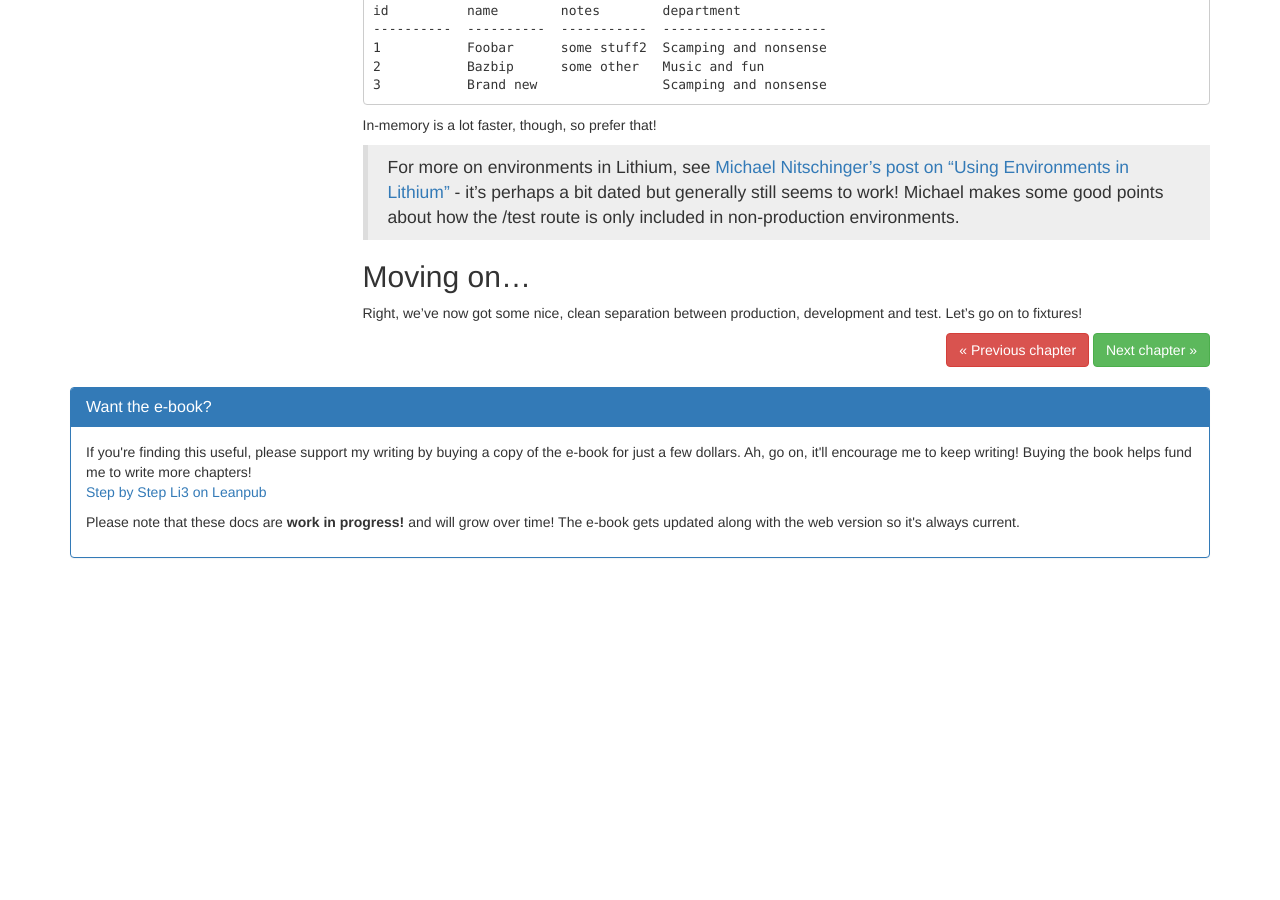
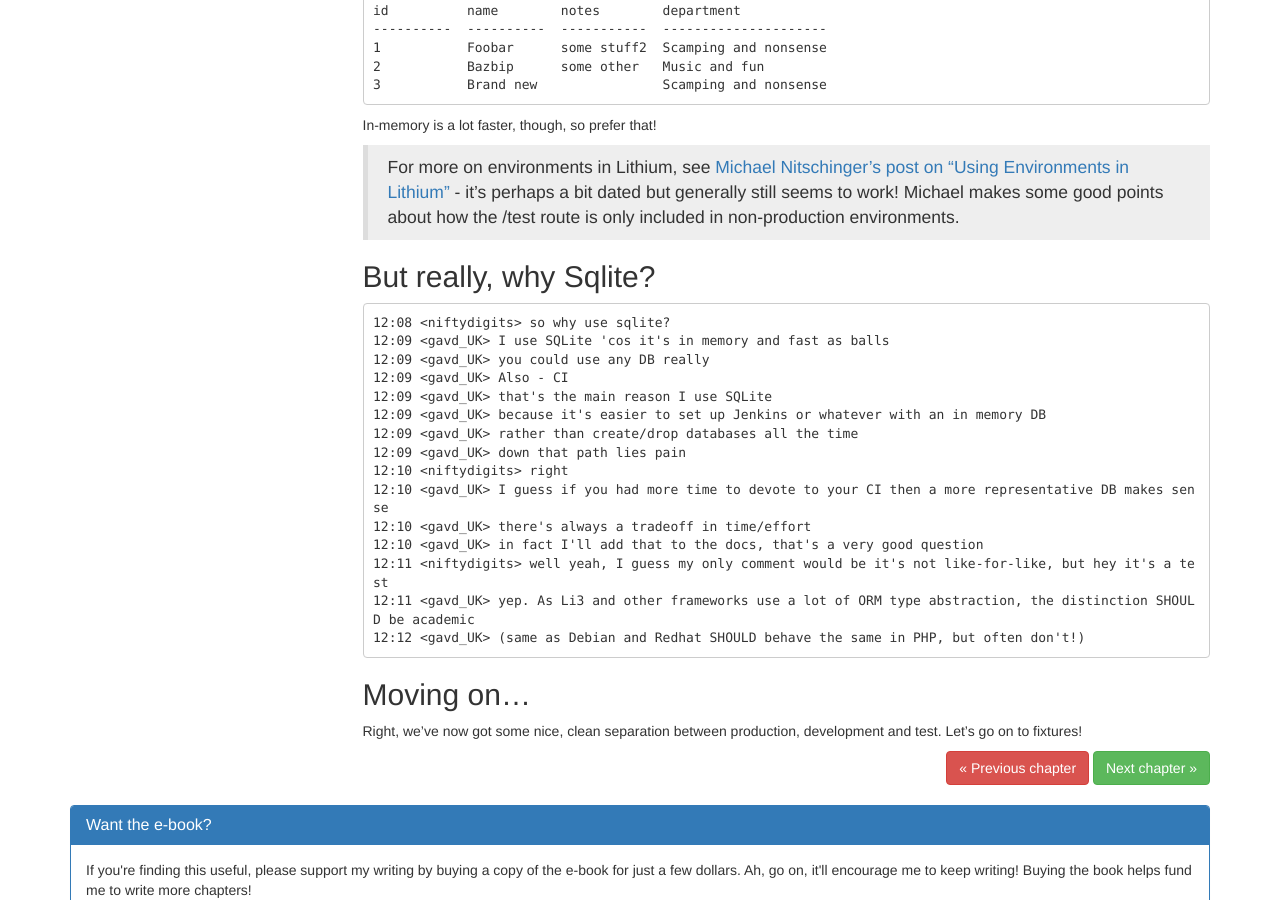
Before and after one commit to gavD/step-by-step-web-apps-with-lithium-php, a Jekyll site: the page built from _posts/2011-09-10-think-of-the-environment.markdown, in a window 1280 px wide and 900 px high, scrolled down 1624 px. Built offline with Jekyll 4.4.1, drawn with Linux system fonts in a browser that asks for light colours; nearby versions of some CDN libraries; Markdown is read by kramdown in place of the engine named in the settings; before the commit the page ends 2202 px from its top, so only the background shows below that; some of the changed text lies outside the part shown.

```diff
--- a/_posts/1980-12-10-acknowledgements.markdown
+++ b/_posts/1980-12-10-acknowledgements.markdown
@@ -9,4 +9,6 @@ Big up [Warren, Carey, Craig, Jenko and Rod - team Unified Diff](http://unifiedd
 
 Thanks to my parents for their constant support and my girl for somehow making me braver.
 
+thanks to the #li3 room on Freenode, especially rapzo, wms and niftydigits, for helping test the book!
+
 If you [bought this book](https://leanpub.com/step-by-step-lithium-php/), thanks to you! If you read it for free on line, that's cool as well, please consider dropping the price of a can of RedBull on buying a copy to help to support me to write more books!
--- a/_posts/2010-12-19-unscientific_benchmarking.markdown
+++ b/_posts/2010-12-19-unscientific_benchmarking.markdown
@@ -2,6 +2,8 @@
 layout: post
 title:  Unscientific benchmarking
 ---
+
+_"Speed don't kill and I'm the proof" - Lemmy_
 
 What we need to do now is figure out roughly how much computar machines we need to make our application run! It depends on a lot of factors - most notably, how many users we are likely to need to support.
 
--- a/_posts/2011-09-10-think-of-the-environment.markdown
+++ b/_posts/2011-09-10-think-of-the-environment.markdown
@@ -73,6 +73,24 @@ In-memory is a lot faster, though, so prefer that!
 
 > For more on environments in Lithium, see [Michael Nitschinger's post on "Using Environments in Lithium"](http://nitschinger.at/Using-Environments-in-Lithium) - it's perhaps a bit dated but generally still seems to work! Michael makes some good points about how the /test route is only included in non-production environments.
 
+## But really, why Sqlite?
+
+    12:08 <niftydigits> so why use sqlite?
+    12:09 <gavd_UK> I use SQLite 'cos it's in memory and fast as balls
+    12:09 <gavd_UK> you could use any DB really
+    12:09 <gavd_UK> Also - CI
+    12:09 <gavd_UK> that's the main reason I use SQLite
+    12:09 <gavd_UK> because it's easier to set up Jenkins or whatever with an in memory DB
+    12:09 <gavd_UK> rather than create/drop databases all the time
+    12:09 <gavd_UK> down that path lies pain
+    12:10 <niftydigits> right
+    12:10 <gavd_UK> I guess if you had more time to devote to your CI then a more representative DB makes sense
+    12:10 <gavd_UK> there's always a tradeoff in time/effort
+    12:10 <gavd_UK> in fact I'll add that to the docs, that's a very good question
+    12:11 <niftydigits> well yeah, I guess my only comment would be it's not like-for-like, but hey it's a test
+    12:11 <gavd_UK> yep. As Li3 and other frameworks use a lot of ORM type abstraction, the distinction SHOULD be academic
+    12:12 <gavd_UK> (same as Debian and Redhat SHOULD behave the same in PHP, but often don't!)
+
 ## Moving on...
 
 Right, we've now got some nice, clean separation between production, development and test. Let's go on to fixtures!
```
Also changed, not shown: _posts/2010-10-19-querying-models.markdown (added, +88 -0 lines), _posts/2010-10-22-flash-messages.markdown (added, +109 -0 lines), images/flash-plain.png (added), images/flash-styled.png (added).
